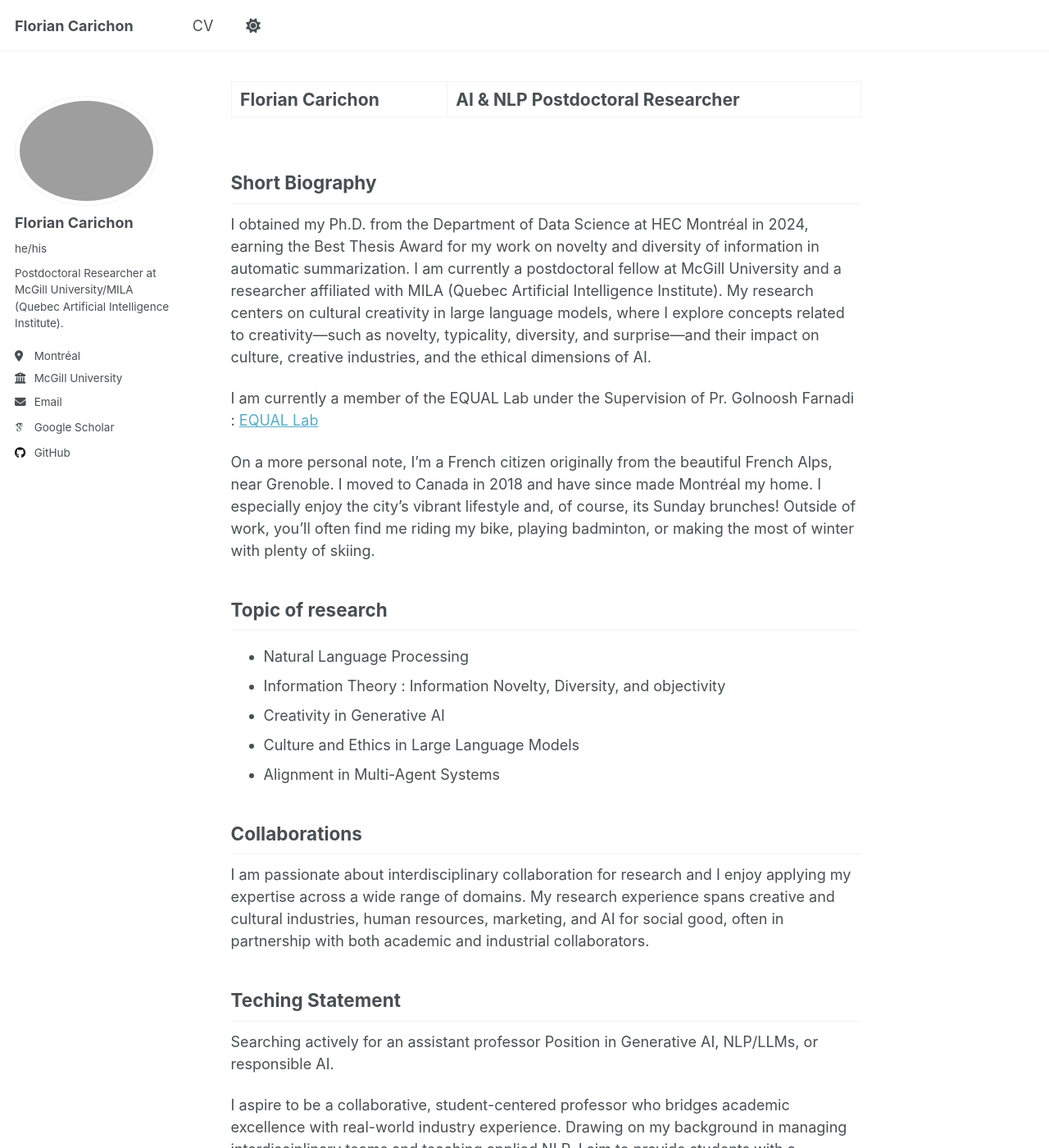
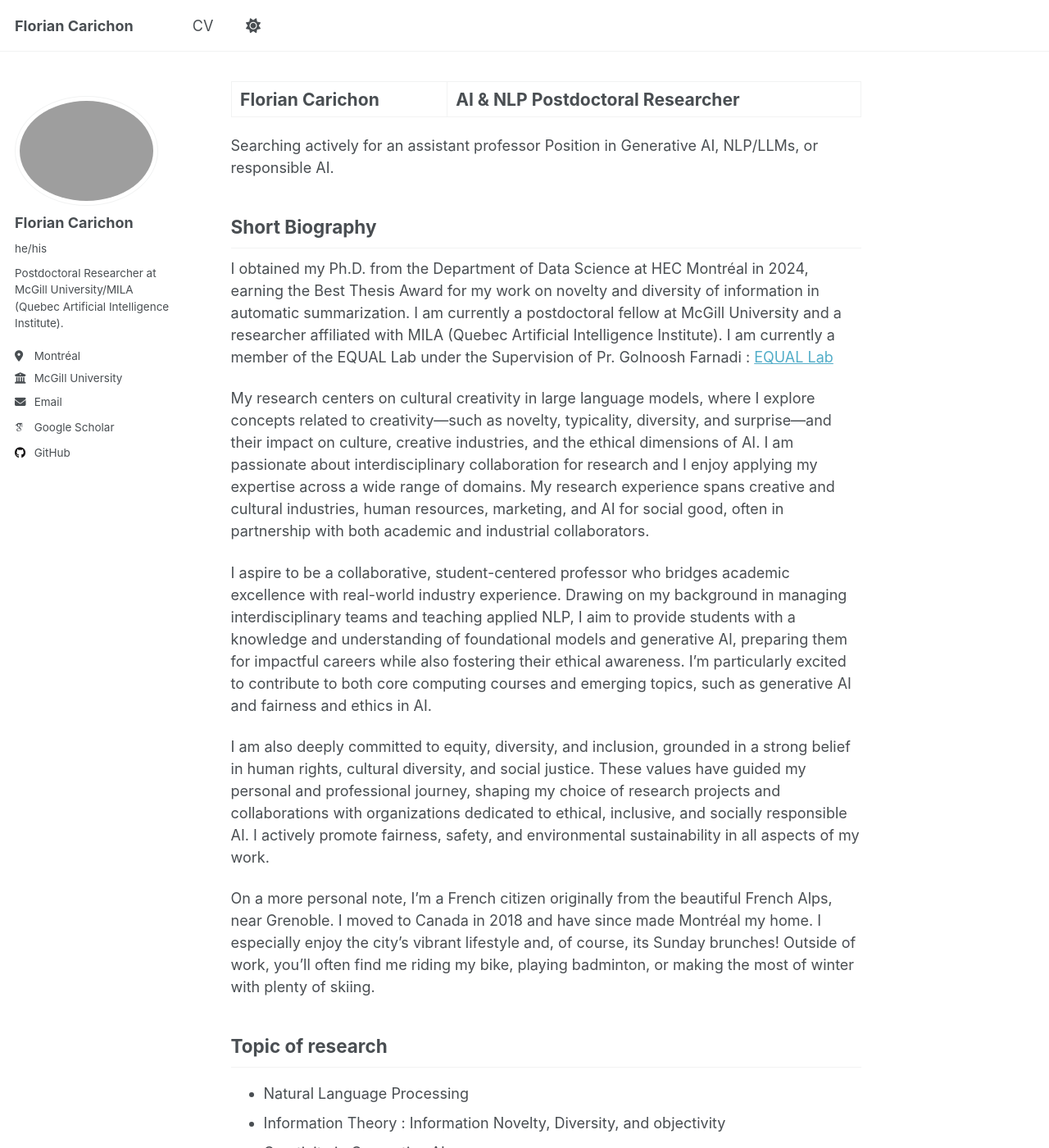
Before and after one commit to fcarichon/fcarichon.github.io, a Jekyll site: the page built from _pages/about.md, in a window 1280 px wide and 1400 px high. Shown: the whole window at 82% size. Built offline with Jekyll 4.4.1, drawn with Linux system fonts in a browser that asks for light colours; some web fonts are replaced; some of the changed text lies outside the part shown.

Commit message:
Update about.md

```diff
--- a/_pages/about.md
+++ b/_pages/about.md
@@ -8,11 +8,17 @@ redirect_from:
 ---
 
 
+Searching actively for an assistant professor Position in Generative AI, NLP/LLMs, or responsible AI.
+
 Short Biography
 ------
-I obtained my Ph.D. from the Department of Data Science at HEC Montréal in 2024, earning the Best Thesis Award for my work on novelty and diversity of information in automatic summarization. I am currently a postdoctoral fellow at McGill University and a researcher affiliated with MILA (Quebec Artificial Intelligence Institute). My research centers on cultural creativity in large language models, where I explore concepts related to creativity—such as novelty, typicality, diversity, and surprise—and their impact on culture, creative industries, and the ethical dimensions of AI.
+I obtained my Ph.D. from the Department of Data Science at HEC Montréal in 2024, earning the Best Thesis Award for my work on novelty and diversity of information in automatic summarization. I am currently a postdoctoral fellow at McGill University and a researcher affiliated with MILA (Quebec Artificial Intelligence Institute). I am currently a member of the EQUAL Lab under the Supervision of Pr. Golnoosh Farnadi : [EQUAL Lab](https://gfarnadi.github.io/student.html)
 
-I am currently a member of the EQUAL Lab under the Supervision of Pr. Golnoosh Farnadi : [EQUAL Lab](https://gfarnadi.github.io/student.html)
+My research centers on cultural creativity in large language models, where I explore concepts related to creativity—such as novelty, typicality, diversity, and surprise—and their impact on culture, creative industries, and the ethical dimensions of AI. I am passionate about interdisciplinary collaboration for research and I enjoy applying my expertise across a wide range of domains.  My research experience spans creative and cultural industries, human resources, marketing, and AI for social good, often in partnership with both academic and industrial collaborators.
+
+I aspire to be a collaborative, student-centered professor who bridges academic excellence with real-world industry experience. Drawing on my background in managing interdisciplinary teams and teaching applied NLP, I aim to provide students with a knowledge and understanding of foundational models and generative AI, preparing them for impactful careers while also fostering their ethical awareness. I'm particularly excited to contribute to both core computing courses and emerging topics, such as generative AI and fairness and ethics in AI.
+
+I am also deeply committed to equity, diversity, and inclusion, grounded in a strong belief in human rights, cultural diversity, and social justice. These values have guided my personal and professional journey, shaping my choice of research projects and collaborations with organizations dedicated to ethical, inclusive, and socially responsible AI. I actively promote fairness, safety, and environmental sustainability in all aspects of my work.
 
 On a more personal note, I'm a French citizen originally from the beautiful French Alps, near Grenoble. I moved to Canada in 2018 and have since made Montréal my home. I especially enjoy the city's vibrant lifestyle and, of course, its Sunday brunches! Outside of work, you'll often find me riding my bike, playing badminton, or making the most of winter with plenty of skiing.
 
@@ -24,22 +30,6 @@ Topic of research
 - Culture and Ethics in Large Language Models
 - Alignment in Multi-Agent Systems
 
-Collaborations
-------
-I am passionate about interdisciplinary collaboration for research and I enjoy applying my expertise across a wide range of domains.
-My research experience spans creative and cultural industries, human resources, marketing, and AI for social good, often in partnership with both academic and industrial collaborators.
-
-Teching Statement
-------
-Searching actively for an assistant professor Position in Generative AI, NLP/LLMs, or responsible AI.
-
-I aspire to be a collaborative, student-centered professor who bridges academic excellence with real-world industry experience. Drawing on my background in managing interdisciplinary teams and teaching applied NLP, I aim to provide students with a knowledge and understanding of foundational models and generative AI, preparing them for impactful careers while also fostering their ethical awareness. I'm particularly excited to contribute to both core computing courses and emerging topics, such as generative AI and fairness and ethics in AI.
-
-EDI Statement
-------
-I am deeply committed to equity, diversity, and inclusion, grounded in a strong belief in human rights, cultural diversity, and social justice. These values have guided my personal and professional journey, shaping my choice of research projects and collaborations with organizations dedicated to ethical, inclusive, and socially responsible AI. I actively promote fairness, safety, and environmental sustainability in all aspects of my work.
-
-
 Research Portfolio
 ------
 You can find my work on [Google Scholar](https://scholar.google.com/citations?user=i8GPsd4AAAAJ&hl).
```
